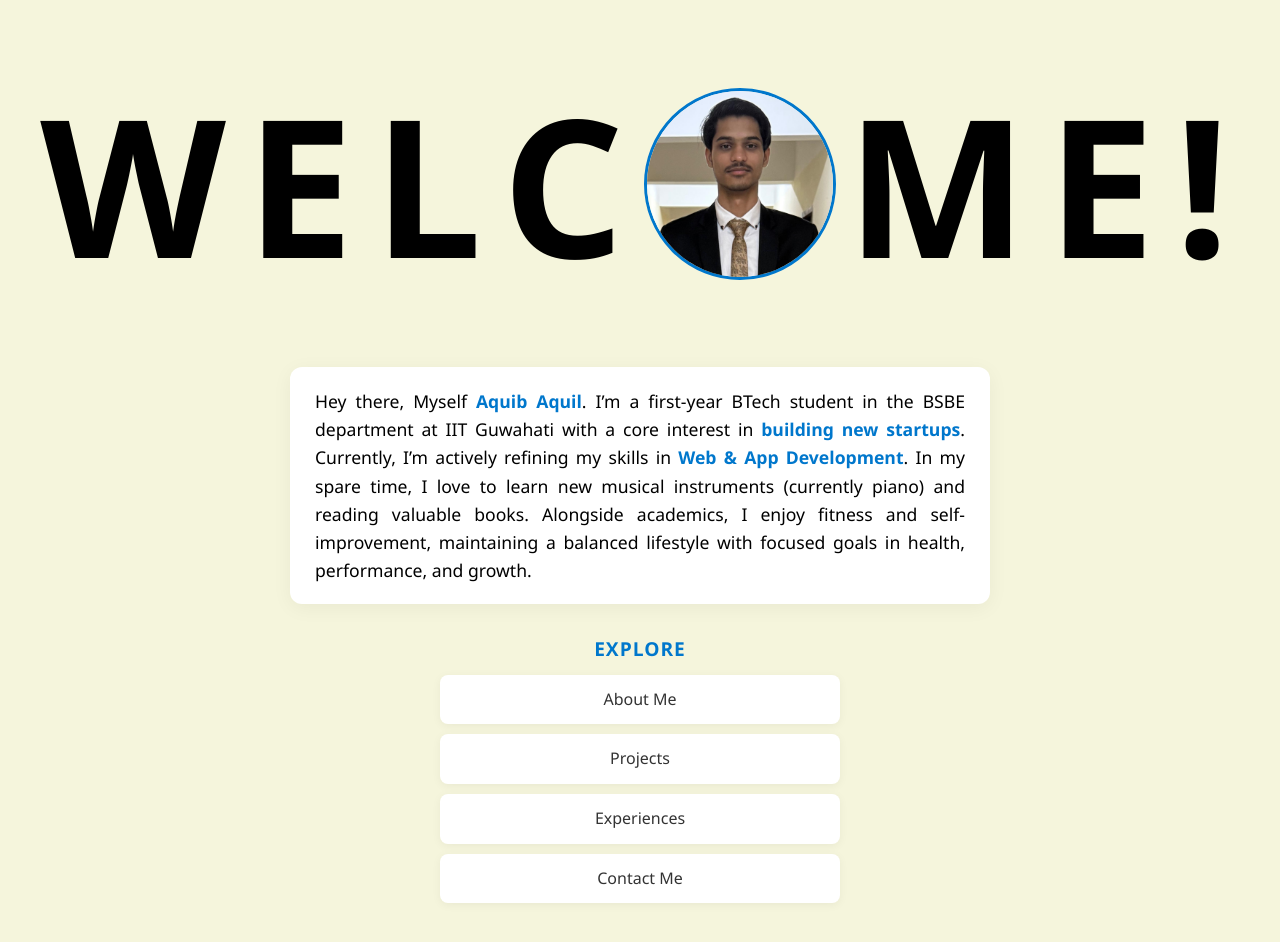
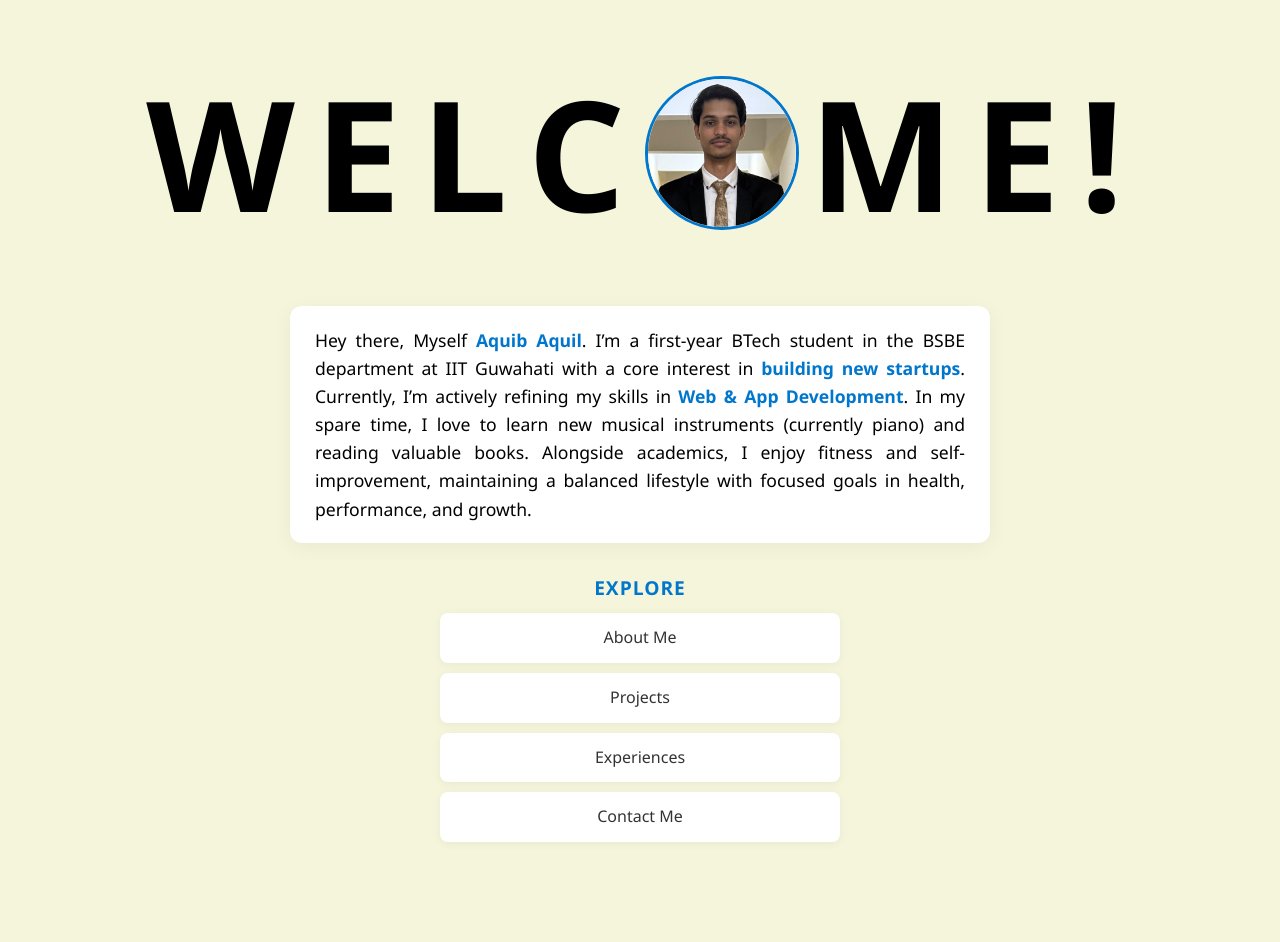
Before and after one commit to aquib6010/My-Portfolio, a plain HTML site: page index.html in a window 1280 px wide. After the commit the page ends 882 px from the top, so only its background shows below. Drawn offline with Linux system fonts and the light colour scheme.

Commit message:
Update index.html

```diff
--- a/index.html
+++ b/index.html
@@ -34,12 +34,12 @@
 
     .letter {
       margin: 0 5px;
-      font-size: 15vw;
+      font-size: 12vw;
     }
 
     .photo-letter {
-      width: 15vw;
-      height: 15vw;
+      width: 12vw;
+      height: 12vw;
       border-radius: 50%;
       object-fit: cover;
       margin: 0 5px;
```
